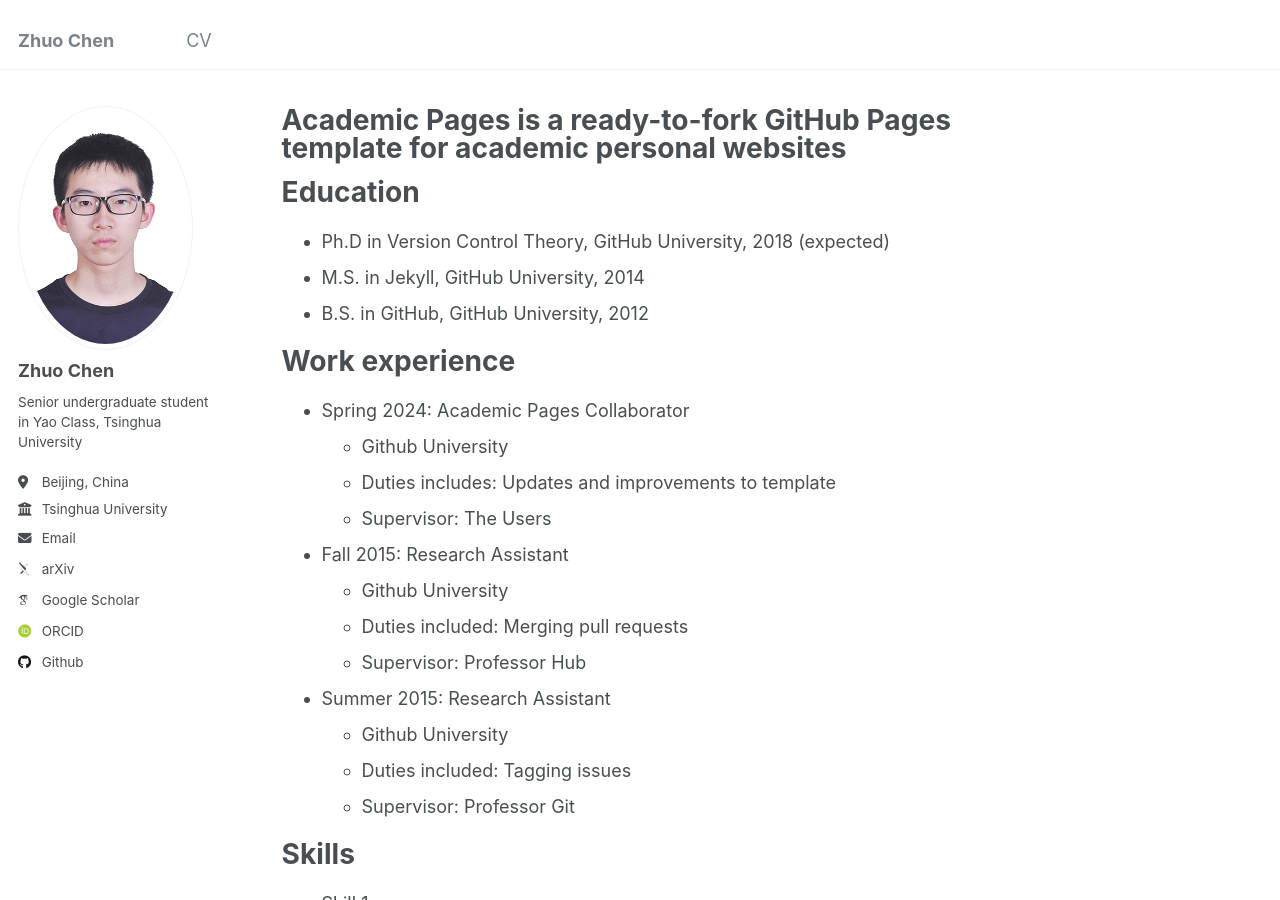
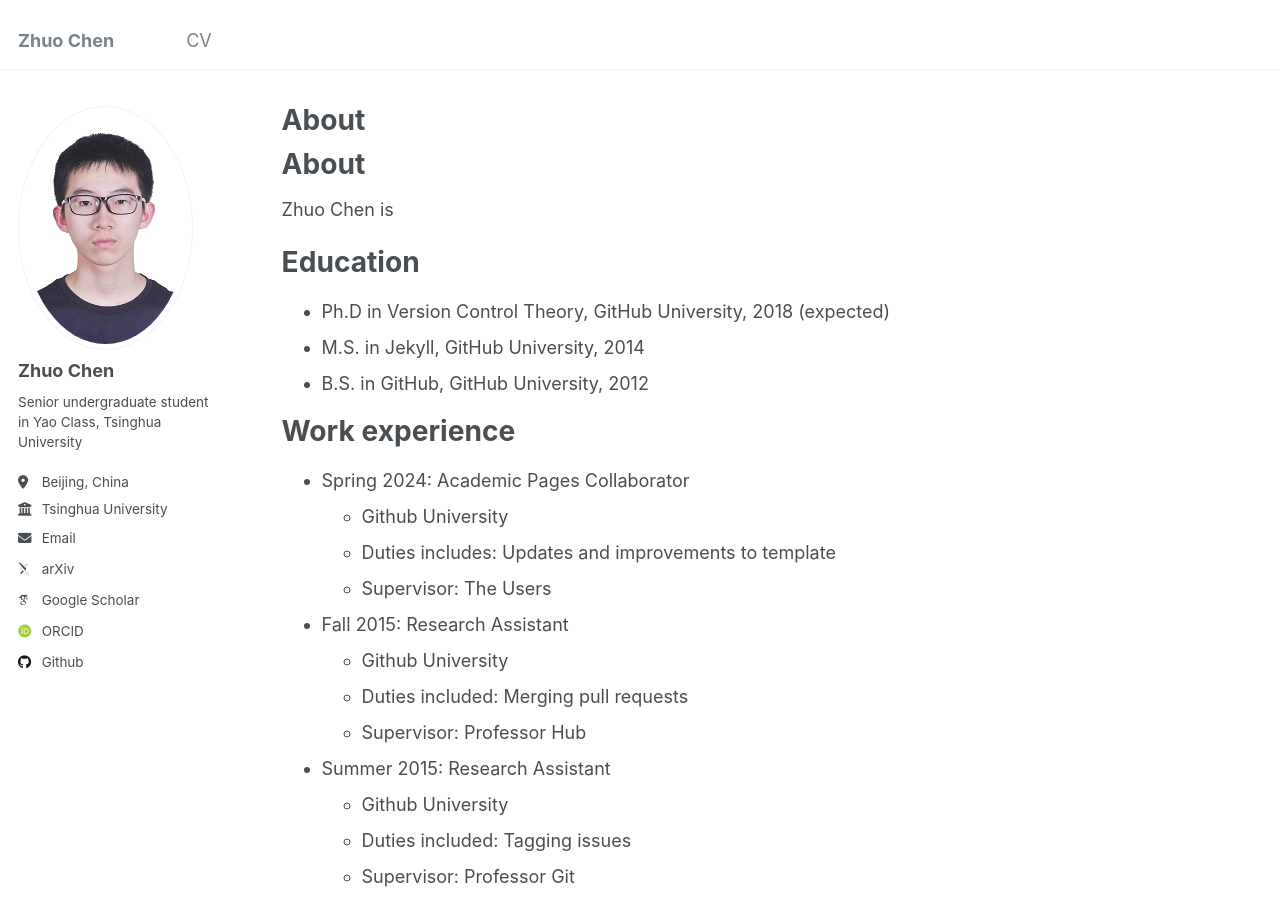
Before and after one commit to zhuo-che21/ZhuoChen.github.io, a Jekyll site: the page built from _pages/about.md, in a window 1280 px wide and 900 px high. Built offline with Jekyll 4.4.1, drawn with Linux system fonts in a browser that asks for light colours; some web fonts are replaced; our own code applies the rules of GitHub Pages for plain Markdown files.

Commit message:
Update about.md

```diff
--- a/_pages/about.md
+++ b/_pages/about.md
@@ -1,11 +1,15 @@
 ---
 permalink: /
-title: "Academic Pages is a ready-to-fork GitHub Pages template for academic personal websites"
+title:
 author_profile: true
 redirect_from:
   - /about/
   - /about.html
 ---
+
+About
+======
+Zhuo Chen is
 
 Education
 ======
```
